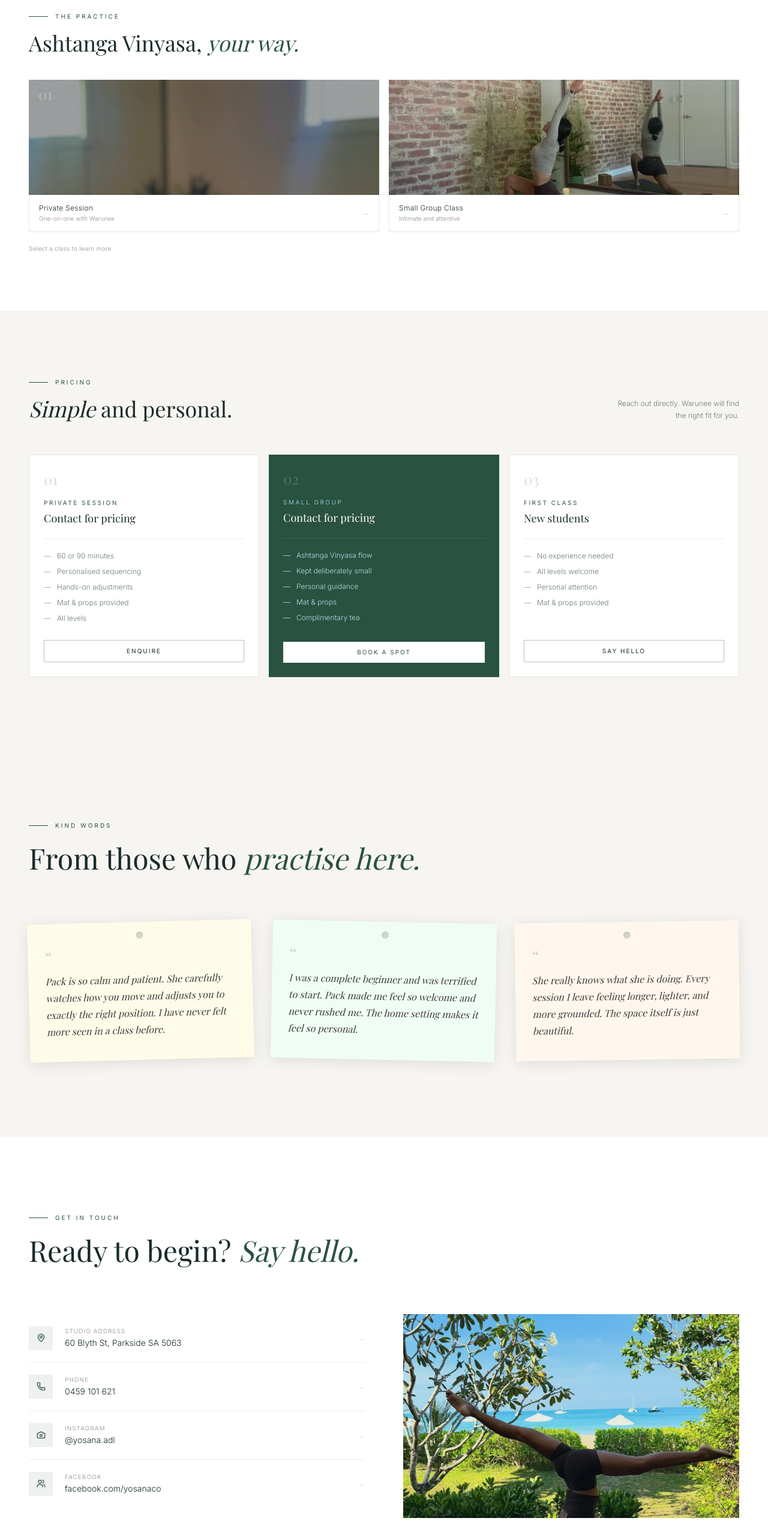
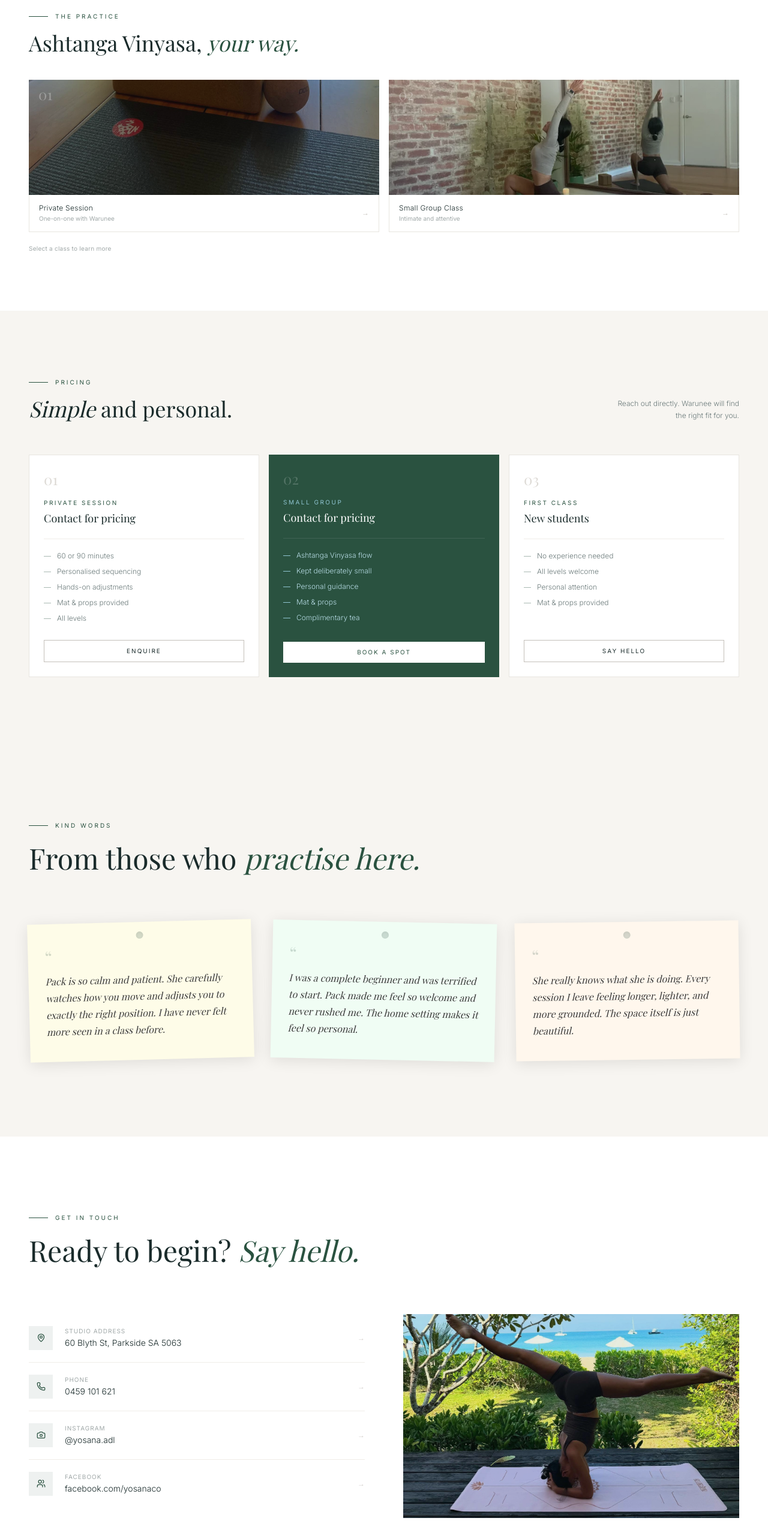
Before and after one commit to alexandriabraniff-dotcom/yosana-yoga, a Next.js app: page / in a window 1280 px wide. Shown: the part 1800-4366 px from the top of the page at 60% size. Built offline with nearby package versions, Linux system fonts and the light colour scheme; a web font is replaced by a local one.

Commit message:
Fix image positions: anchor to bottom to show lower portion of images

```diff
--- a/src/components/classes.tsx
+++ b/src/components/classes.tsx
@@ -11,7 +11,7 @@ const classes = [
     name: "Private Session",
     tag: "One-on-one with Warunee",
     image: "/489972824_18307666117237707_9088277353174030011_n.jpg",
-    imageOffset: "center -20px",
+    imageOffset: "center bottom",
     details: {
       description:
         "A session built entirely around you: your body, your goals, your pace. Warunee guides you through Ashtanga Vinyasa sequences with hands-on adjustments and careful, personalised attention.",
--- a/src/components/contact.tsx
+++ b/src/components/contact.tsx
@@ -107,7 +107,7 @@ export default function Contact() {
               fill
               sizes="(max-width: 1024px) 100vw, 50vw"
               className="object-cover object-center"
-              style={{ objectPosition: "center -90px" }}
+              style={{ objectPosition: "center bottom" }}
             />
             {/* Subtle green tint */}
             <div className="absolute inset-0 bg-[#2A5240]/10" />
```
